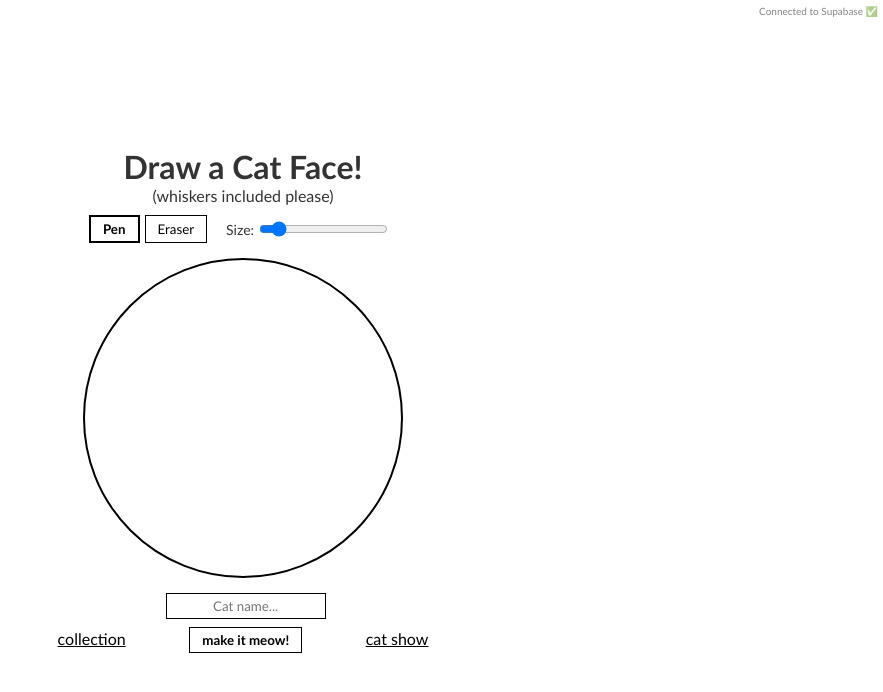
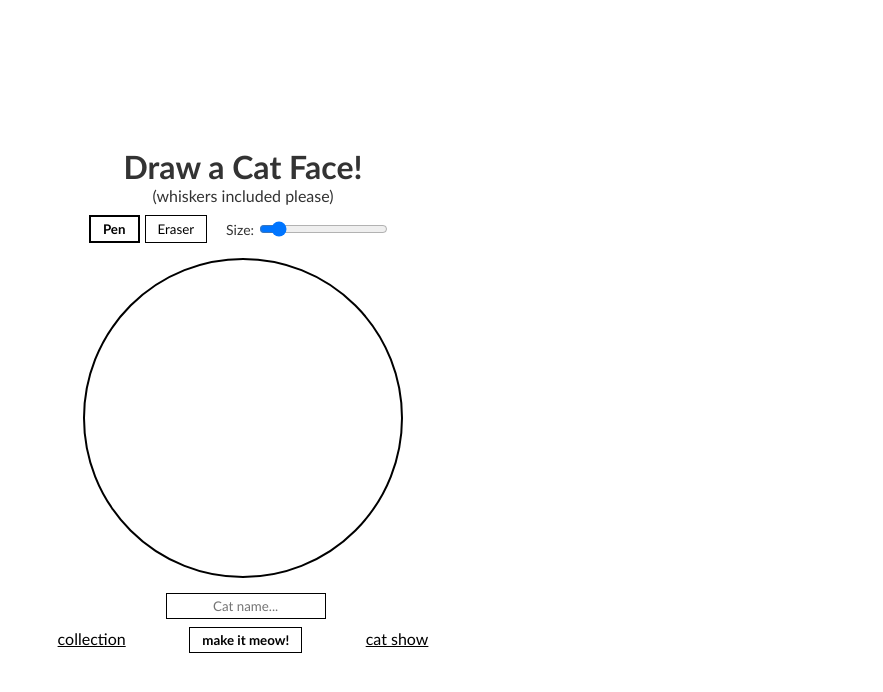
Before and after one commit to aldrsze/draw-a-cat-face, a React (Vite) app: page / in a window 1280 px wide. Shown: the top 692 px of the page, without its empty margins (397-1280 px from the left). Built offline with nearby package versions, Linux system fonts and the light colour scheme; no server answers; the database is empty.

Commit message:
refactor: remove dbStatus display from the app container

```diff
--- a/src/App.jsx
+++ b/src/App.jsx
@@ -101,15 +101,6 @@ function App() {
 
   return (
     <div className="app-container">
-      <div style={{
-        fontSize: '10px',
-        position: 'absolute',
-        top: '5px',
-        right: '5px',
-        opacity: 0.6
-      }}>
-        {dbStatus}
-      </div>
 
       <header className="drawing-header">
         <h1>Draw a Cat Face!</h1>
```
